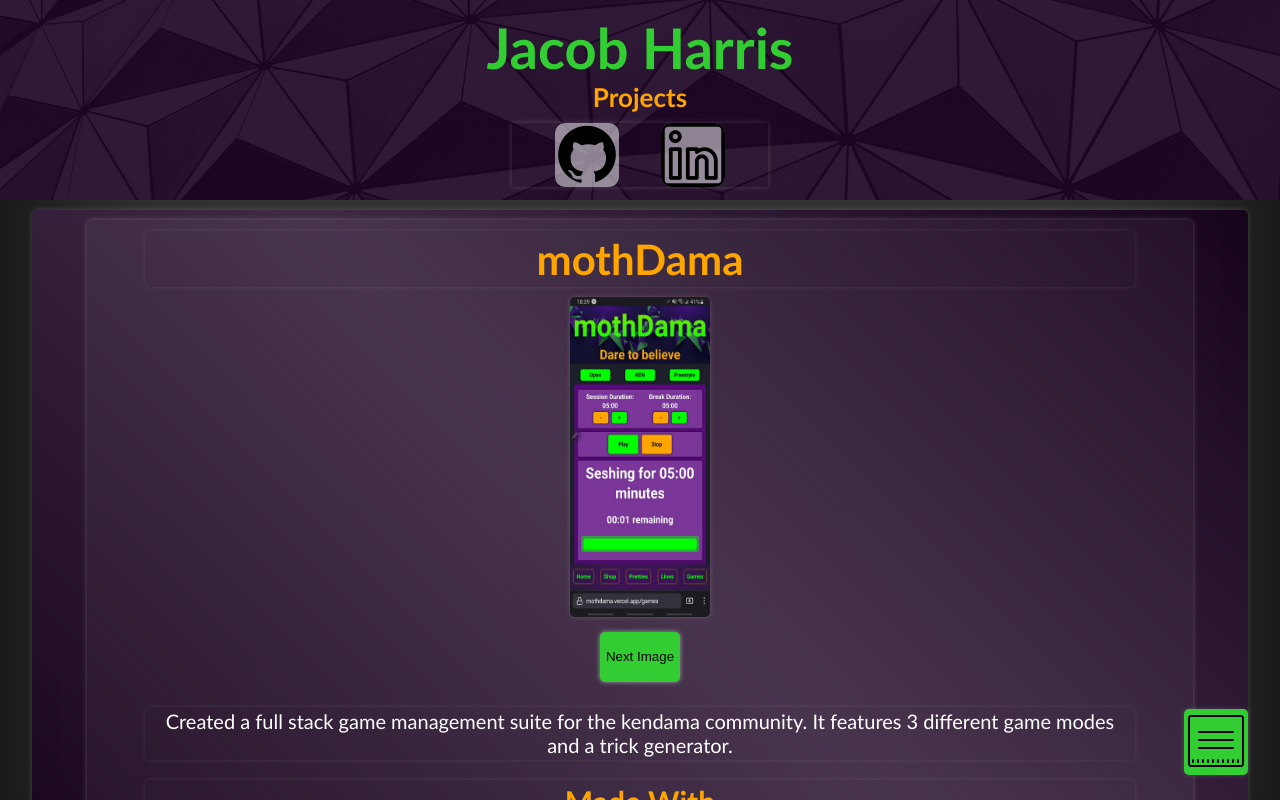
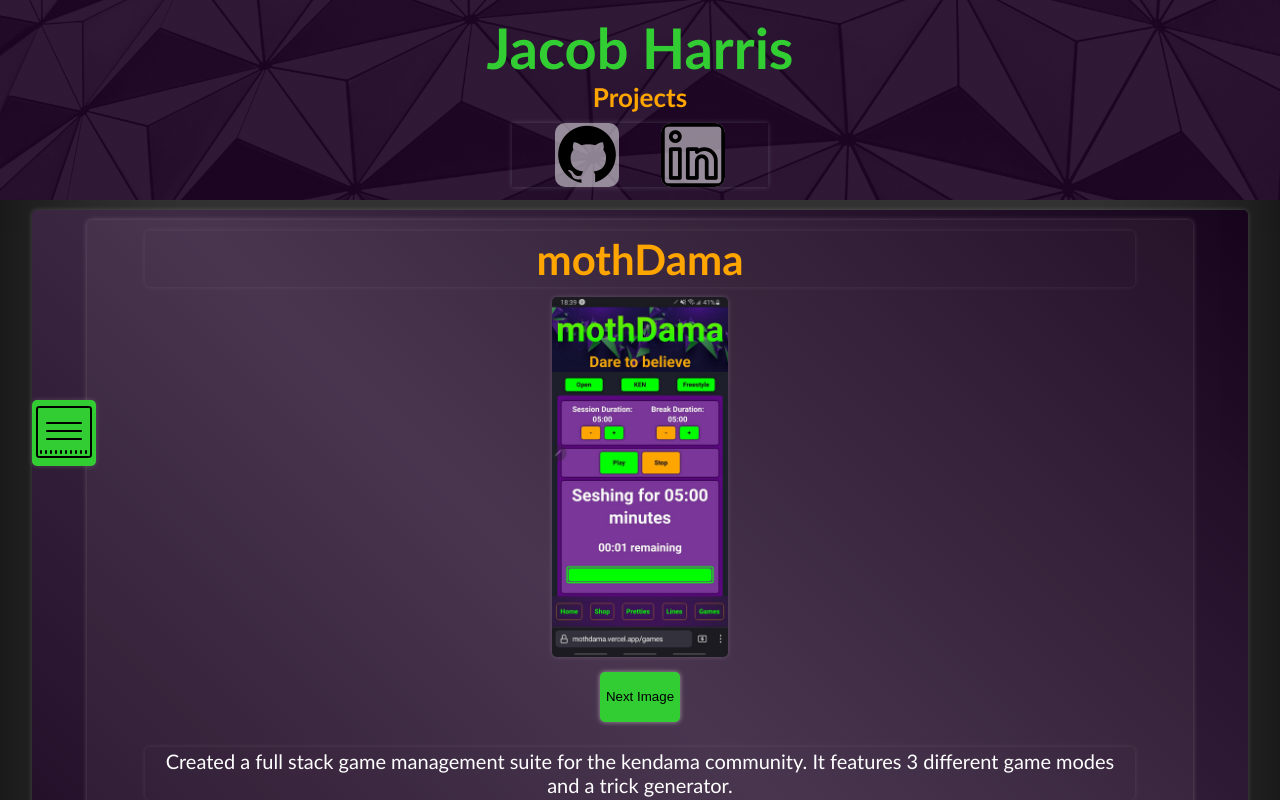
Before and after one commit to jgharris314/portfolio-112621, a React (Create React App) app: page /projects in a window 1280 px wide. Shown: the top 800 px of the page. Built offline with nearby package versions, Linux system fonts and the light colour scheme.

Commit message:
fixed images and scroll and nav

```diff
--- a/src/components/Nav/nav.styles.js
+++ b/src/components/Nav/nav.styles.js
@@ -4,7 +4,7 @@ export const StyledNav = styled.div`
 	color: white;
 	position: fixed;
 	bottom: 25px;
-	right: 2.5%;
+	left: 2.5%;
 	z-index: 9;
 	.openedNav {
 		display: flex;
@@ -53,4 +53,8 @@ export const StyledNav = styled.div`
 	.active {
 		border: 0.5px solid orange;
 	}
+
+	@media screen and (min-width: 720px) {
+		top: 50%;
+	}
 `;
--- a/src/components/Projects/components/ProjectDisplay/components/ImageDisplay/image-display.styles.js
+++ b/src/components/Projects/components/ProjectDisplay/components/ImageDisplay/image-display.styles.js
@@ -6,9 +6,19 @@ export const StyledImageDisplay = styled.div`
 
 	img {
 		/* aspect-ratio: 16/9; */
-		height: 40vh;
-		width: 90%;
+		/* height: 40vh;
+		width: 90%; */
+		object-fit: contain;
+		object-position: center;
 		box-shadow: 0px 0px 5px rgba(255, 255, 255, 0.18);
 		border-radius: 5px;
+		max-height: 300px;
+		max-width: 90%;
+	}
+
+	@media screen and (min-width: 720px) {
+		img {
+			max-height: 400px;
+		}
 	}
 `;
--- a/src/components/styles.css
+++ b/src/components/styles.css
@@ -1,6 +1,6 @@
 .body-section {
 	width: 95%;
-	height: 85vh;
+	min-height: 85vh;
 	background-color: rgba(29, 5, 37, 0.97);
 	background-image: linear-gradient(
 		45deg,
```
